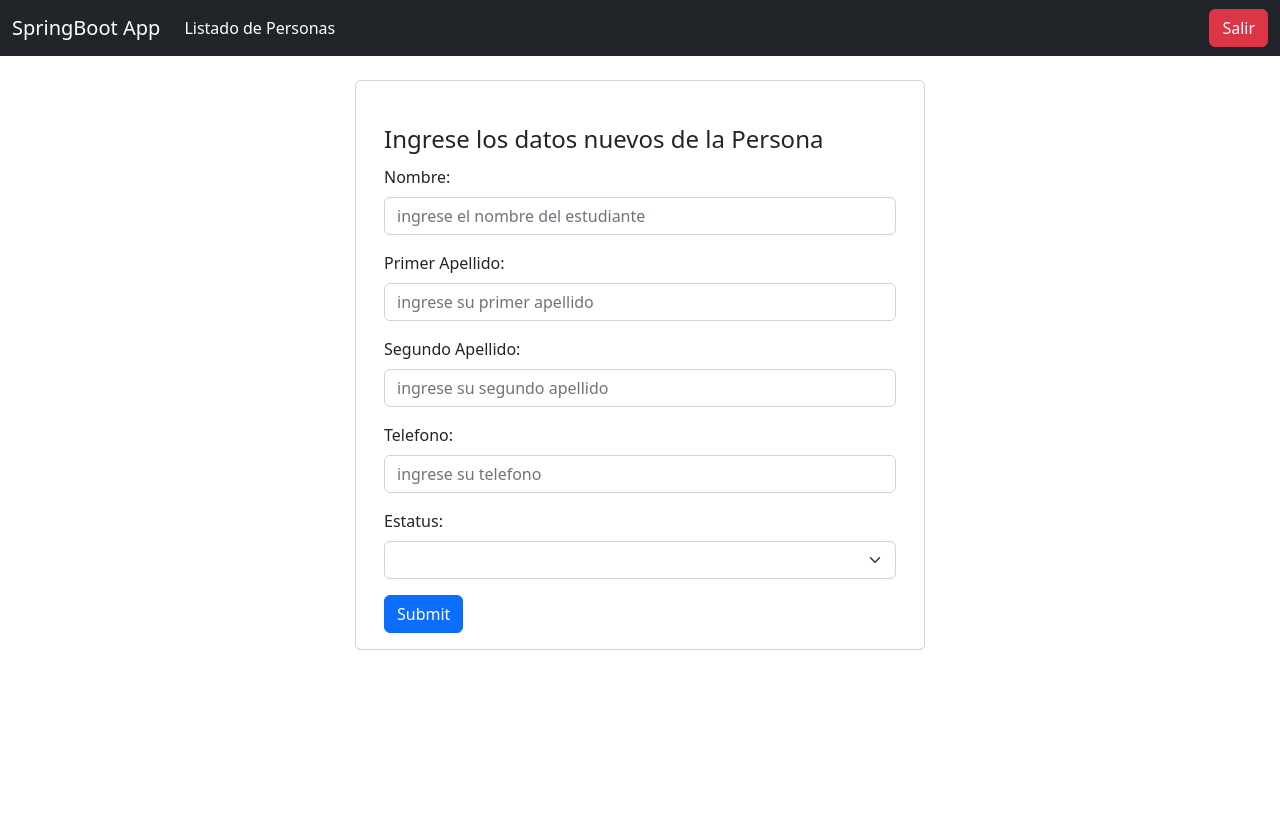
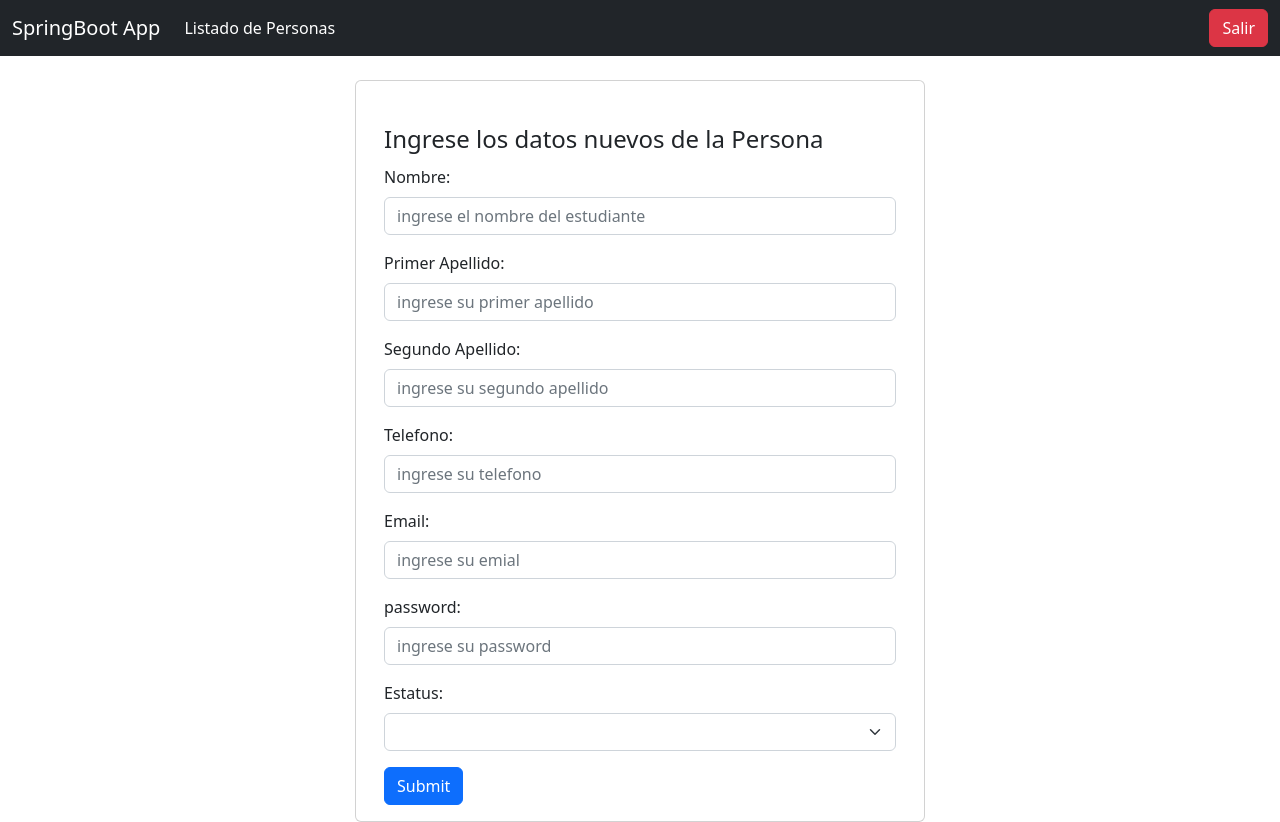
Before and after one commit to JulioHernandez3521/AngularCrud, an Angular app: page /actualizar-persona/1 in a window 1280 px wide. Before the commit the page ends 800 px from the top, so only its background shows below. Built offline with nearby package versions, Linux system fonts and the light colour scheme; no server answers.

Commit message:
Se agrego pass y email

```diff
--- a/src/app/acualiza-persona/acualiza-persona.component.html
+++ b/src/app/acualiza-persona/acualiza-persona.component.html
@@ -39,6 +39,22 @@
                                name="telefono">
                     </div>
                     <div class="mb-3">
+                      <label for="disabledTextInput" class="form-label">Email:</label>
+                      <input type="text" class="form-control"
+                               placeholder="ingrese su emial"
+                               required
+                               [(ngModel)] ="persona.email"
+                               name="email">
+                    </div>
+                    <div class="mb-3">
+                      <label for="disabledTextInput" class="form-label">password:</label>
+                      <input type="text" class="form-control"
+                               placeholder="ingrese su password"
+                               required
+                               [(ngModel)] ="persona.password"
+                               name="password">
+                    </div>
+                    <div class="mb-3">
                       <label for="disabledTextInput" class="form-label">Estatus:</label>
                       <select class="form-select" aria-label="Default select example" name="estatus"  [(ngModel)] ="persona.estatus">
                         <option selected>Seleccione el estatus de la persona</option>
--- a/src/app/persona.ts
+++ b/src/app/persona.ts
@@ -5,6 +5,8 @@
     segundo_apellido: string;
     telefono: string;
     estatus: string;
+    email: string;
+    password: string;
     fecha_ins:Date;
     fecha_upd?:Date;
 }
--- a/src/app/registra-persona/registra-persona.component.html
+++ b/src/app/registra-persona/registra-persona.component.html
@@ -45,6 +45,29 @@
             [(ngModel)] ="persona.telefono" name="telefono"
             >
           </div>
+          <div class="form-group">
+            <label for="InputEmail">Email:</label>
+            <input type="email"
+            class="form-control"
+            id="InputEmail"
+            required
+            aria-describedby="InputEmail"
+            placeholder="Ingrese su correo electronico"
+            [(ngModel)] ="persona.email" name="email"
+            >
+          </div>
+          <div class="form-group">
+            <label for="InputPass">Password:</label>
+            <input type="password"
+            class="form-control"
+            id="InputPass"
+            required
+            aria-describedby="InputPass"
+            placeholder="Ingrese su contrasena"
+            minlength="8"
+            [(ngModel)] ="persona.password" name="password"
+            >
+          </div>
           <button type="submit" class="btn btn-primary mt-2" data-bs-dismiss="modal" aria-label="Close">Submit</button>
         </form>
       </div>
```
